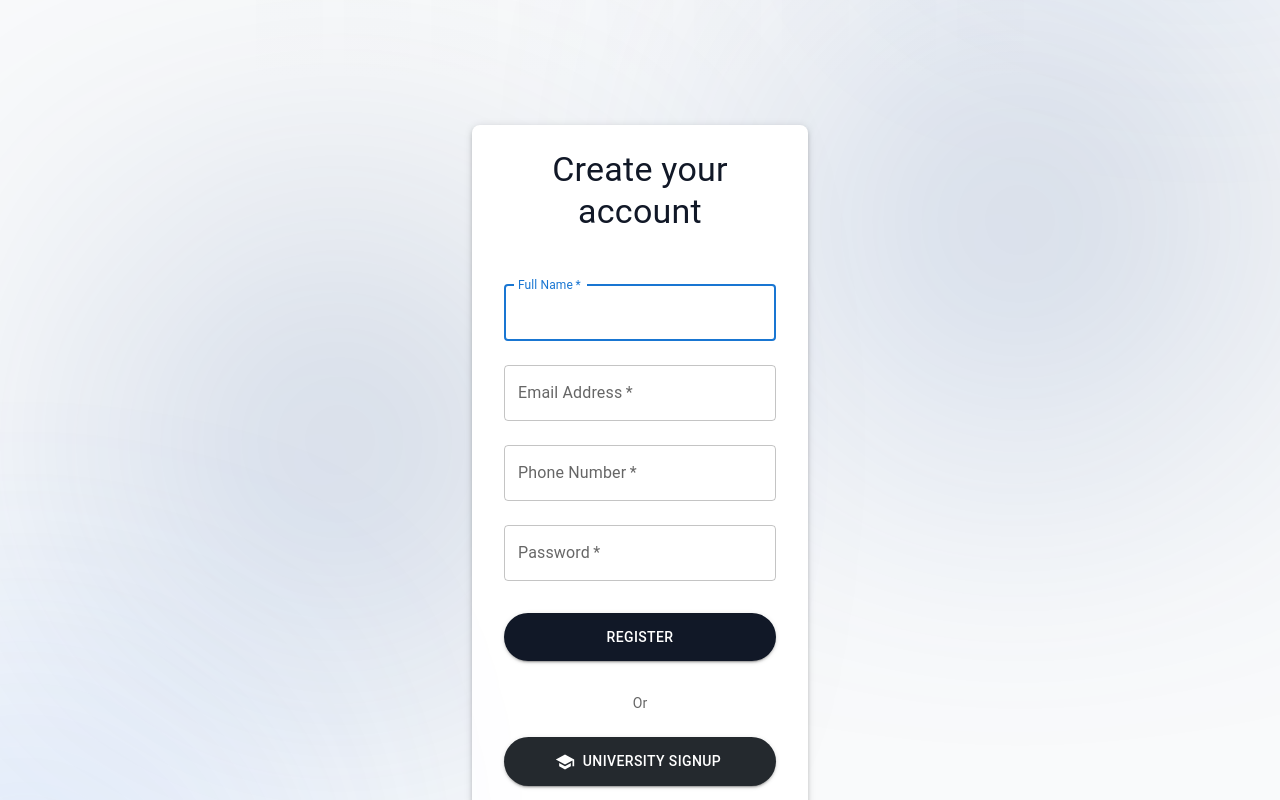
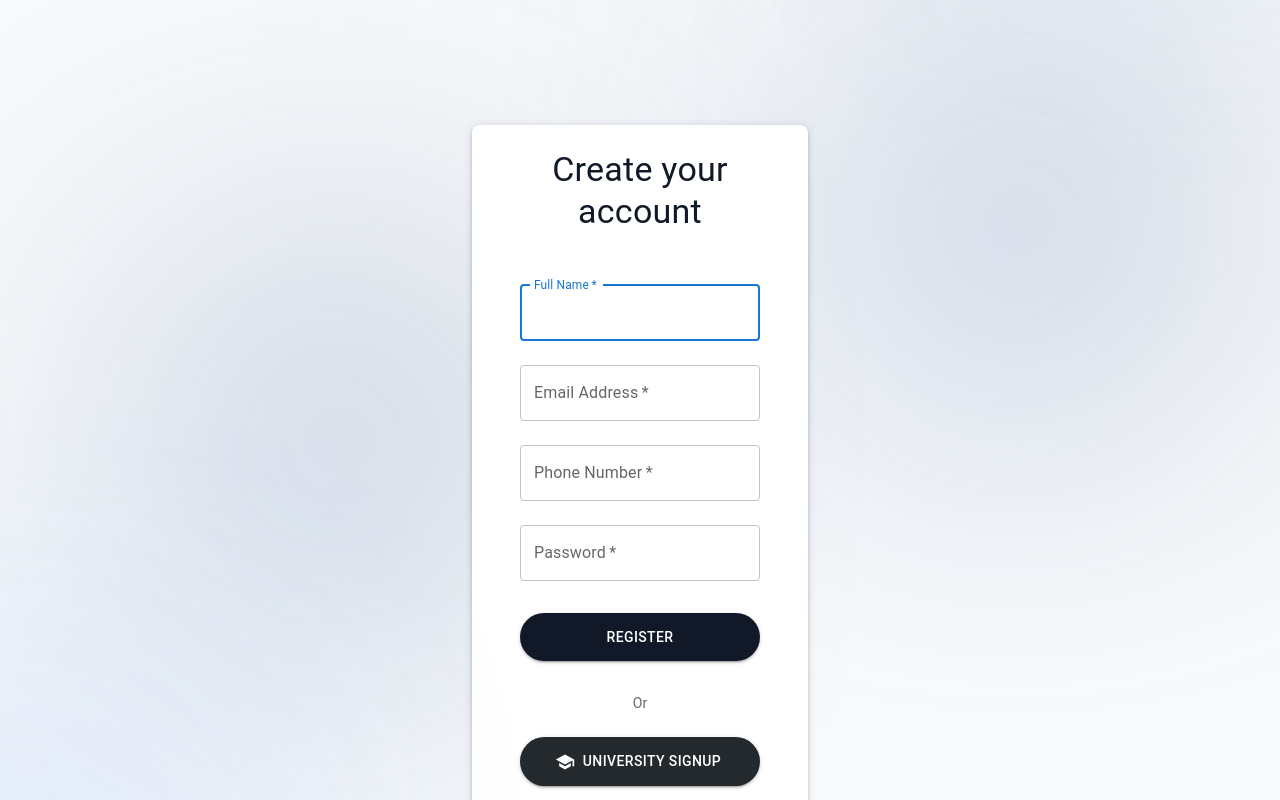
Before and after one commit to AnthonyCampos1234/Avisari, a Next.js app: page /signup in a window 1280 px wide. Shown: the part 360-1160 px from the top of the page. Built offline with nearby package versions, Linux system fonts and the light colour scheme.

Commit message:
more changes

```diff
--- a/app/(auth)/layout.tsx
+++ b/app/(auth)/layout.tsx
@@ -1,3 +1,5 @@
+"use client";
+
 import { usePathname } from 'next/navigation';
 import Image from "next/image";
 import Logo from "@/components/ui/logo";
--- a/app/(auth)/signin/page.tsx
+++ b/app/(auth)/signin/page.tsx
@@ -62,7 +62,7 @@ export default function SignIn() {
   };
 
   return (
-    <Container component="main" maxWidth="sm">
+    <Container component="main" maxWidth="md">
       <Box
         sx={{
           marginTop: 8,
@@ -73,14 +73,15 @@ export default function SignIn() {
           borderRadius: 2,
           boxShadow: 3,
           overflow: 'hidden',
+          width: '100%',
         }}
       >
-        <Box sx={{ mt: 3, mb: 2, px: 4, width: '100%' }}>
+        <Box sx={{ mt: 3, mb: 2, px: 6, width: '100%' }}>
           <Typography component="h1" variant="h4" align="center" gutterBottom>
             Sign in to your account
           </Typography>
         </Box>
-        <Box component="form" onSubmit={handleSubmit} sx={{ mt: 1, width: '100%', px: 4, pb: 4 }}>
+        <Box component="form" onSubmit={handleSubmit} sx={{ mt: 1, width: '100%', px: 6, pb: 4 }}>
           <TextField
             margin="normal"
             required
--- a/app/(auth)/signup/page.tsx
+++ b/app/(auth)/signup/page.tsx
@@ -77,7 +77,7 @@ export default function SignUp() {
   };
 
   return (
-    <Container component="main" maxWidth="sm">
+    <Container component="main" maxWidth="md">
       <Box
         sx={{
           marginTop: 8,
@@ -88,14 +88,15 @@ export default function SignUp() {
           borderRadius: 2,
           boxShadow: 3,
           overflow: 'hidden',
+          width: '100%', // Add this line
         }}
       >
-        <Box sx={{ mt: 3, mb: 2, px: 4, width: '100%' }}>
+        <Box sx={{ mt: 3, mb: 2, px: 6, width: '100%' }}> {/* Increased horizontal padding */}
           <Typography component="h1" variant="h4" align="center" gutterBottom>
             Create your account
           </Typography>
         </Box>
-        <Box component="form" onSubmit={handleSubmit} sx={{ mt: 1, width: '100%', px: 4, pb: 4 }}>
+        <Box component="form" onSubmit={handleSubmit} sx={{ mt: 1, width: '100%', px: 6, pb: 4 }}> {/* Increased horizontal padding */}
           <TextField
             margin="normal"
             required
```
